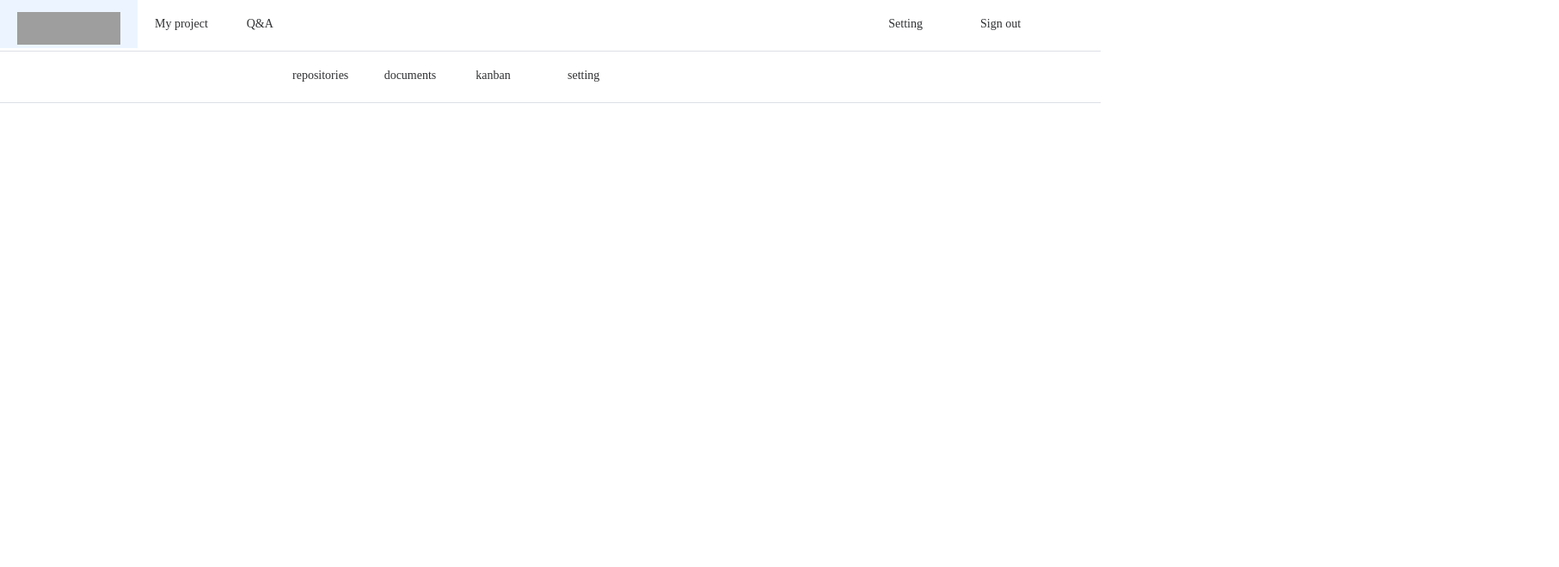
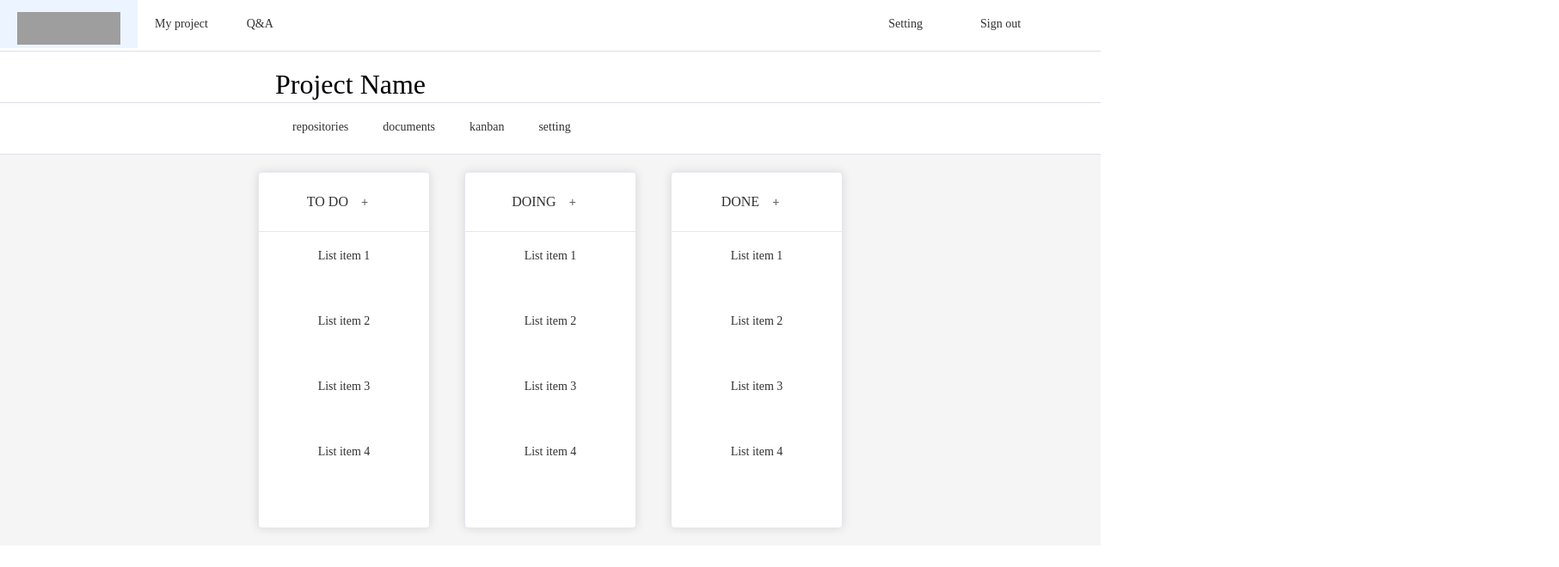
Before and after one commit to ScafTeam/scaf-frontend, a Vue app: page /project/kanban in a window 1280 px wide. Shown: the top 660 px of the page at 86% size, 1813 px wide, since content can reach past the window. Built offline with nearby package versions, Linux system fonts and the light colour scheme; grey boxes are pictures that could not be loaded.

Commit message:
lin-first vue

```diff
--- a/package.json
+++ b/package.json
@@ -42,6 +42,7 @@
     "jsdom": "^20.0.0",
     "npm-run-all": "^4.1.5",
     "prettier": "^2.7.1",
+    "sass-loader": "^7.3.1",
     "start-server-and-test": "^1.14.0",
     "typescript": "~4.7.4",
     "vite": "^3.1.8",
--- a/src/App.vue
+++ b/src/App.vue
@@ -1,14 +1,13 @@
 <script setup lang="ts">
-import { RouterLink, RouterView } from 'vue-router'
-import navbar from '@/components/navbar.vue';
-import Changebar from '@/components/changebar.vue';
+import { RouterLink, RouterView } from "vue-router";
+import navbar from "@/components/navbar.vue";
+import Changebar from "@/components/changebar.vue";
 </script>
 
 <template>
   <navbar></navbar>
-  <Changebar></Changebar>
+  <!-- <Changebar></Changebar> -->
   <RouterView />
 </template>
 
-<style scoped>
-</style>
+<style scoped></style>
--- a/src/components/changebar.vue
+++ b/src/components/changebar.vue
@@ -1,41 +1,79 @@
 <template>
-    <el-menu :default-active="activeIndex" class="el-menu-demo" mode="horizontal" :ellipsis="false"
-      @select="handleSelect">
+  <el-menu
+    :default-active="activeIndex"
+    class="el-menu-demo border-bottom-0"
+    mode="horizontal"
+    :ellipsis="false"
+    @select="handleSelect"
+  >
     <el-col :span="6">
       <div class="whitespace"></div>
     </el-col>
-      <el-col :span="2">
+    <h1 class="margin-top-20 margin-bottom-30">Project Name</h1></el-menu
+  >
+  <el-menu
+    :default-active="activeIndex"
+    class="el-menu-demo"
+    mode="horizontal"
+    :ellipsis="false"
+    @select="handleSelect"
+  >
+    <el-col :span="6">
+      <div class="whitespace"></div>
+    </el-col>
+    <el-col :span="2.5">
+      <RouterLink to="/project/repositories" class="no-underline">
         <el-menu-item>repositories</el-menu-item>
+      </RouterLink>
     </el-col>
-      <el-col :span="2">
+    <el-col :span="2.5">
+      <RouterLink to="/project/documents" class="no-underline">
         <el-menu-item>documents</el-menu-item>
+      </RouterLink>
     </el-col>
-      <el-col :span="2">
+    <el-col :span="2.5">
+      <RouterLink to="/project/kanban" class="no-underline">
         <el-menu-item>kanban</el-menu-item>
+      </RouterLink>
     </el-col>
-      <el-col :span="2">
+    <el-col :span="2.5">
+      <RouterLink to="/project/setting" class="no-underline">
         <el-menu-item>setting</el-menu-item>
+      </RouterLink>
     </el-col>
     <el-col :span="20">
       <div class="whitespace"></div>
     </el-col>
   </el-menu>
+  <RouterView />
 </template>
 
 <style>
 .whitespace {
   background-color: white;
 }
+.margin-top-20 {
+  margin-top: 20px;
+}
+.margin-bottom-30 {
+  margin-bottom: 30px;
+}
+.no-underline {
+  text-decoration: none;
+}
+.border-bottom-0 {
+  border-bottom: 0px;
+}
 </style>
 
 <script lang="ts" setup>
-  import { ref } from 'vue'
+import { ref } from "vue";
 
-  const activeIndex = ref('1')
-  const activeIndex2 = ref('1')
+const activeIndex = ref("1");
+const activeIndex2 = ref("1");
 const handleSelect = (key: string, keyPath: string[]) => {
-    console.log(key, keyPath)
-  }
+  console.log(key, keyPath);
+};
 
-  const src = 'src\\Logo.png'
+const src = "src\\Logo.png";
 </script>
--- a/src/components/navbar.vue
+++ b/src/components/navbar.vue
@@ -1,16 +1,23 @@
 <template>
-  <el-menu :default-active="activeIndex" class="el-menu-demo" mode="horizontal" :ellipsis="false"
-    @select="handleSelect">
+  <el-menu
+    :default-active="activeIndex"
+    class="el-menu-demo"
+    mode="horizontal"
+    :ellipsis="false"
+    @select="handleSelect"
+  >
     <el-col :span="0.5">
       <div class="whitespace"></div>
     </el-col>
     <el-col :span="3">
-      <el-menu-item style="text-align: center;">
-        <el-image style="width: 177px; height: 47px " :src="src" />
+      <el-menu-item style="text-align: center">
+        <el-image style="width: 177px; height: 47px" :src="src" />
       </el-menu-item>
     </el-col>
     <el-col :span="2">
-      <el-menu-item>My project</el-menu-item>
+      <RouterLink to="/" class="no-underline">
+        <el-menu-item>My project</el-menu-item>
+      </RouterLink>
     </el-col>
     <el-col :span="2">
       <el-menu-item>Q&A</el-menu-item>
@@ -38,13 +45,13 @@
 </style>
 
 <script lang="ts" setup>
-import { ref } from 'vue'
+import { ref } from "vue";
 
-const activeIndex = ref('1')
-const activeIndex2 = ref('1')
+const activeIndex = ref("1");
+const activeIndex2 = ref("1");
 const handleSelect = (key: string, keyPath: string[]) => {
-  console.log(key, keyPath)
-}
+  console.log(key, keyPath);
+};
 
-const src = 'src\\Logo.png'
+const src = "src\\Logo.png";
 </script>
--- a/src/router/index.ts
+++ b/src/router/index.ts
@@ -1,7 +1,12 @@
 import { createRouter, createWebHistory } from 'vue-router'
 import HomeView from '../views/HomeView.vue'
-import AuthViewVue from '@/views/AuthView.vue'
-
+import NavBarVue from '../components/NavBar.vue'
+import AuthViewVue from '../views/AuthView.vue'
+import Changebar from '../components/changebar.vue'
+import ProjectRepoViewVue from '../views/ProjectRepoView.vue'
+import ProjectDocViewVue from '../views/ProjectDocView.vue'
+import kanbanVue from '../views/kanban.vue'
+import ProjectSettingViewVue from '../views/ProjectSettingView.vue'
 
 const router = createRouter({
   history: createWebHistory(import.meta.env.BASE_URL),
@@ -9,13 +14,40 @@ const router = createRouter({
     {
       path: '/',
       name: 'home',
-      component: HomeView
+      component:  HomeView,
     },
     {
       path: '/sign-:mode(in|up|forgot)',
       name: 'auth',
       component: AuthViewVue
-    }
+    },
+    {
+      path: '/project',
+      name: 'project',
+      component: Changebar ,
+      children: [
+        {
+          path: 'repositories',
+          name: 'repositories',
+          component: ProjectRepoViewVue
+        },
+        {
+          path: 'documents',
+          name: 'documents',
+          component: ProjectDocViewVue
+        },
+        {
+          path: 'kanban',
+          name: 'kanban',
+          component: kanbanVue
+        },
+        {
+          path: 'setting',
+          name: 'setting',
+          component: ProjectSettingViewVue
+        },
+      ]
+    },
   ]
 })
 
--- a/src/views/AuthView.vue
+++ b/src/views/AuthView.vue
@@ -1,6 +1,5 @@
 <template>
   <div class="back-ground">
-
     <el-card class="box-card">
       <el-row>
         <el-col :span="12">
--- a/src/views/HomeView.vue
+++ b/src/views/HomeView.vue
@@ -1,3 +1 @@
-<template>
-
-</template>
+<template></template>
--- /dev/null
+++ b/src/views/ProjectDocView.vue
@@ -0,0 +1,27 @@
+<template>
+  <div class="background">
+    <el-button type="primary" plain>Doc</el-button>
+  </div>
+</template>
+
+<style>
+.card-header {
+  display: flex;
+  justify-content: center;
+  align-items: center;
+}
+
+.text {
+  font-size: 14px;
+  text-align: center;
+}
+
+.item {
+  margin-bottom: 60px;
+}
+
+.box-card {
+  width: 200px;
+  margin: 20px;
+}
+</style>
--- /dev/null
+++ b/src/views/ProjectRepoView.vue
@@ -0,0 +1,82 @@
+<template>
+  <div class="background">
+    <el-card class="repo-box-card">
+      <template #header>
+        <div class="repo-card-header">
+          <el-button type="primary" plain>
+            <el-icon class="margin-right-10"><Plus /></el-icon>
+            new repository
+          </el-button>
+        </div>
+      </template>
+      <p v-for="o in 4" :key="o" class="repo-item">
+        <el-button type="primary" class="repo-button" plain>
+          <a class="repo-name-text">repository {{ o }}</a>
+          <a class="repo-domain-name-text">domain name</a>
+          <!-- <el-row :gutter="400">
+            <el-col :span="8"> A </el-col>
+            <el-col :span="8"> B </el-col>
+            <el-col :span="8"> C</el-col>
+          </el-row>
+          <el-row :gutter="400">
+             <el-col :span="8"> D</el-col>
+            <el-col :span="8">E </el-col>
+            <el-col :span="8"> F</el-col> -->
+          <!-- </el-row>  -->
+          <!-- <span class="repo-name-text">repository {{ o }}</span> -->
+          <!-- <a class="repo-name-text">repository {{ o }}</a>
+          <a class="repo-name-text">repository {{ o }}</a>
+          <a class="repo-name-text">repository {{ o }}</a> -->
+        </el-button>
+      </p>
+    </el-card>
+  </div>
+</template>
+
+<style>
+.repo-background {
+  background-color: #f5f5f5;
+  height: 100%;
+  width: 100%;
+  justify-content: center;
+  align-items: center;
+}
+.repo-card-header {
+}
+.repo-item {
+  margin-bottom: 10px;
+  height: 80px;
+}
+.repo-button {
+  width: 100%;
+  height: 100%;
+  padding: 16px;
+  justify-content: left;
+}
+.repo-box-card {
+  width: 960px;
+  margin: 20px;
+  height: 100%;
+}
+.margin-right-10 {
+  margin-right: 10px;
+}
+.repo-name-text {
+  width: 100%;
+  font-size: 30px;
+  font-weight: bold;
+  margin-right: 0px;
+  text-align: left;
+}
+.repo-domain-name-text {
+  width: 100%;
+  font-size: 18px;
+  margin-left: 20px;
+  text-align: left;
+  border-style: solid;
+  border-width: thin;
+  border-radius: 30px;
+  padding-left: 5px;
+  padding-right: 5px;
+}
+</style>
--- /dev/null
+++ b/src/views/ProjectSettingView.vue
@@ -0,0 +1,27 @@
+<template>
+  <div class="background">
+    <el-button type="primary" plain>Setting</el-button>
+  </div>
+</template>
+
+<style>
+.card-header {
+  display: flex;
+  justify-content: center;
+  align-items: center;
+}
+
+.text {
+  font-size: 14px;
+  text-align: center;
+}
+
+.item {
+  margin-bottom: 60px;
+}
+
+.box-card {
+  width: 200px;
+  margin: 20px;
+}
+</style>
--- /dev/null
+++ b/src/views/kanban.vue
@@ -0,0 +1,71 @@
+<template>
+  <div class="background">
+    <el-card class="box-card">
+      <template #header>
+        <div class="card-header">
+          <span>TO DO</span>
+          <el-button class="button" text>+</el-button>
+        </div>
+      </template>
+      <div v-for="o in 4" :key="o" class="text item">
+        {{ "List item " + o }}
+      </div>
+    </el-card>
+    <el-card class="box-card">
+      <template #header>
+        <div class="card-header">
+          <span>DOING</span>
+          <el-button class="button" text>+</el-button>
+        </div>
+      </template>
+      <div v-for="o in 4" :key="o" class="text item">
+        {{ "List item " + o }}
+      </div>
+    </el-card>
+    <el-card class="box-card">
+      <template #header>
+        <div class="card-header">
+          <span>DONE</span>
+          <el-button class="button" text>+</el-button>
+        </div>
+      </template>
+      <div v-for="o in 4" :key="o" class="text item">
+        {{ "List item " + o }}
+      </div>
+    </el-card>
+  </div>
+</template>
+
+<style>
+.background {
+  background-color: #f5f5f5;
+  height: 100%;
+  width: 100%;
+
+  display: flex;
+  /* 水平置中 */
+  justify-content: center;
+  /* 垂直置中 */
+  align-items: center;
+}
+
+.card-header {
+  display: flex;
+  justify-content: center;
+  align-items: center;
+}
+
+.text {
+  font-size: 14px;
+  text-align: center;
+}
+
+.item {
+  margin-bottom: 60px;
+}
+
+.box-card {
+  width: 200px;
+  margin: 20px;
+}
+</style>
```
Also changed, not shown: 2 other files (tests, documents, lock files or other folders). Lines whose indentation alone changed are shown as unchanged.
